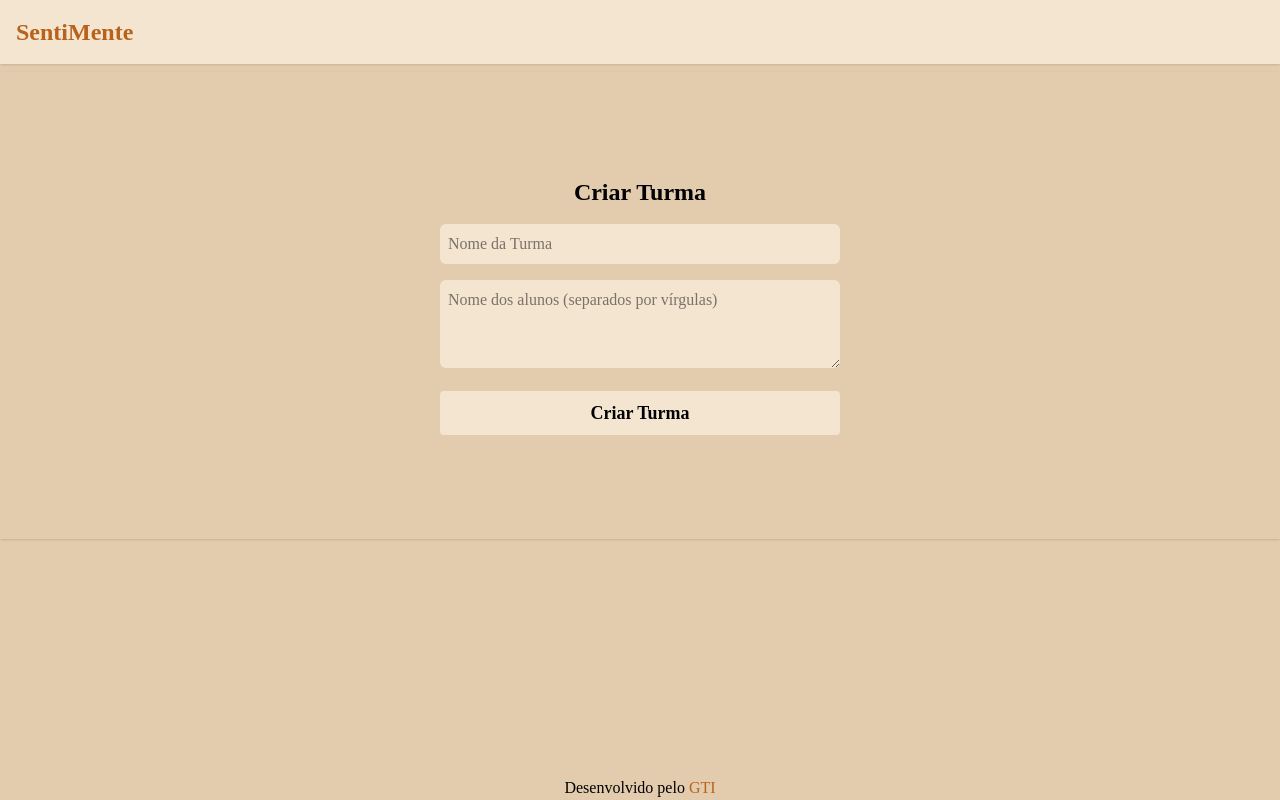
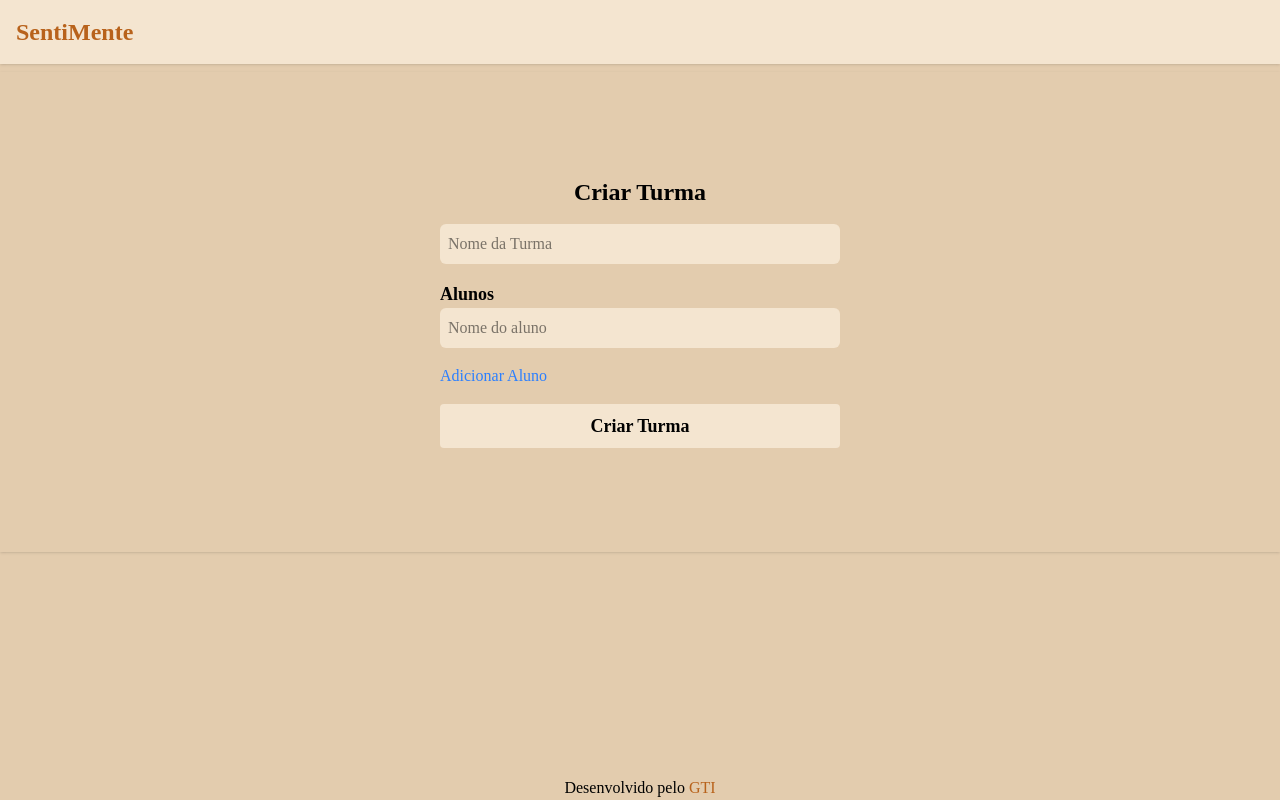
Before and after one commit to FellipeMiguel/react-frontend-sentimente, a React (Vite) app: page /create-class in a window 1280 px wide. Built offline with nearby package versions, Linux system fonts and the light colour scheme; no server answers.

Commit message:
fix: ajeitando o login para o token ser removido no logout

```diff
--- a/src/components/Navbar.jsx
+++ b/src/components/Navbar.jsx
@@ -13,11 +13,11 @@ export default function Navbar() {
         method: "POST",
         credentials: "include",
       });
-      logout(); // Atualiza o estado global de autenticação
-      navigate("/login");
     } catch (error) {
       console.error("Erro ao sair:", error);
     }
+    logout();
+    navigate("/login");
   };
 
   return (
--- a/src/context/AuthContext.jsx
+++ b/src/context/AuthContext.jsx
@@ -1,28 +1,27 @@
-import React, { createContext, useState, useEffect } from "react";
+// AuthContext.jsx
+import { createContext, useState, useEffect } from "react";
 
-// Cria o contexto de autenticação
 export const AuthContext = createContext();
 
-// Componente de Provider para o contexto
 export const AuthProvider = ({ children }) => {
   const [isAuthenticated, setIsAuthenticated] = useState(false);
 
-  // Verifica se o usuário está autenticado ao carregar o app
   useEffect(() => {
     const userLoggedIn = localStorage.getItem("isAuthenticated") === "true";
     setIsAuthenticated(userLoggedIn);
   }, []);
 
-  // Função para fazer login
   const login = () => {
     localStorage.setItem("isAuthenticated", "true");
     setIsAuthenticated(true);
   };
 
-  // Função para fazer logout
   const logout = () => {
+    localStorage.removeItem("token");
     localStorage.removeItem("isAuthenticated");
     setIsAuthenticated(false);
+    // Força recarregamento para limpar estado em memória e redirecionar para login
+    window.location.href = "/login";
   };
 
   return (
--- a/src/pages/ClassAnalytics.jsx
+++ b/src/pages/ClassAnalytics.jsx
@@ -225,9 +225,9 @@ export default function ClassAnalytics() {
                           alt={label}
                           className="mx-auto w-12 h-12"
                         />
-                        <div className="relative h-6 w-full bg-gray-300 mt-2">
+                        <div className="relative h-4 w-full bg-[#F4E5D0] mt-2 rounded-md">
                           <div
-                            className="h-full bg-[#262A56]"
+                            className="h-full bg-[#262A56] rounded-md"
                             style={{
                               width: `${
                                 ((votes[label] || 0) / students.length) * 100
--- a/src/pages/CreateClass.jsx
+++ b/src/pages/CreateClass.jsx
@@ -1,62 +1,87 @@
-// src/pages/CreateClass.jsx
-import React, { useState } from "react";
+import { useState } from "react";
 import { useNavigate, Link } from "react-router-dom";
 import { API_URL } from "../config";
 
 export default function CreateClass() {
   const [className, setClassName] = useState("");
-  const [studentNames, setStudentNames] = useState(""); // Espera uma string separada por vírgulas
+  // Inicialmente, um campo de aluno vazio
+  const [students, setStudents] = useState([{ name: "" }]);
   const [error, setError] = useState("");
   const [success, setSuccess] = useState("");
   const navigate = useNavigate();
+
+  // Atualiza o nome de um aluno na posição index
+  const handleStudentNameChange = (index, value) => {
+    const newStudents = [...students];
+    newStudents[index].name = value;
+    setStudents(newStudents);
+    if (value.trim() !== "") setError(""); // Limpa o erro se o campo for preenchido
+  };
+
+  // Adiciona um novo campo de aluno, mas só se o último campo estiver preenchido
+  const addStudentField = () => {
+    // Verifica se o último campo está vazio
+    if (
+      students.length > 0 &&
+      students[students.length - 1].name.trim() === ""
+    ) {
+      setError("Preencha o campo do aluno antes de adicionar outro.");
+      return;
+    }
+    setError("");
+    setStudents([...students, { name: "" }]);
+  };
+
+  // Remove um campo de aluno
+  const removeStudentField = (index) => {
+    const newStudents = students.filter((_, i) => i !== index);
+    setStudents(newStudents);
+  };
 
   const handleCreateClass = async (e) => {
     e.preventDefault();
     setError("");
     setSuccess("");
 
-    // Converte os nomes dos alunos (string) em array de objetos
-    const studentsArr = studentNames
-      .split(",")
-      .map((name) => name.trim())
-      .filter((name) => name.length > 0)
-      .map((name) => ({ name }));
-
-    // Se desejar exigir ao menos um aluno, descomente a verificação abaixo:
-    // if (studentsArr.length === 0) {
-    //   setError("Pelo menos um aluno válido deve ser fornecido.");
-    //   return;
-    // }
+    if (!className.trim()) {
+      setError("O nome da turma é obrigatório.");
+      return;
+    }
+    // Verifica se há algum campo vazio
+    if (students.some((student) => student.name.trim() === "")) {
+      setError(
+        "Remova os campos vazios ou preencha todos os nomes dos alunos."
+      );
+      return;
+    }
+    const filteredStudents = students.filter(
+      (student) => student.name.trim() !== ""
+    );
+    if (filteredStudents.length === 0) {
+      setError("Adicione pelo menos um aluno.");
+      return;
+    }
 
     try {
-      const token = localStorage.getItem("token");
-      if (!token) {
-        setError("Usuário não autenticado.");
-        return;
-      }
-
       const res = await fetch(`${API_URL}/classes`, {
         method: "POST",
         headers: {
           "Content-Type": "application/json",
-          Authorization: `Bearer ${token}`,
+          Authorization: `Bearer ${localStorage.getItem("token")}`,
         },
-        body: JSON.stringify({ name: className, students: studentsArr }),
+        body: JSON.stringify({ name: className, students: filteredStudents }),
       });
       const data = await res.json();
-
       if (!res.ok) {
-        setError(data.error || "Erro ao criar turma.");
+        setError(data.error);
       } else {
         setSuccess("Turma criada com sucesso!");
-        // Opcional: redireciona para o dashboard após um tempo
         setTimeout(() => {
           navigate("/dashboard");
         }, 2000);
       }
-    } catch (error) {
-      console.error("Erro ao criar turma:", error);
-      setError("Erro ao conectar ao servidor.");
+    } catch (err) {
+      setError("Erro ao conectar ao servidor.", err);
     }
   };
 
@@ -64,7 +89,7 @@ export default function CreateClass() {
     <main className="flex items-center justify-center container mt-2 shadow mx-auto py-20 bg-[#E3CCAE]">
       <div className="max-w-md w-full rounded p-6">
         <h1 className="text-2xl font-bold mb-4 text-center">Criar Turma</h1>
-        {error && <p className="text-red-500 mb-4 text-center">{error}</p>}
+        {error && <p className="text-[#B8621B] mb-4 text-center">{error}</p>}
         {success && (
           <p className="text-green-500 mb-4 text-center">{success}</p>
         )}
@@ -80,13 +105,36 @@ export default function CreateClass() {
             />
           </div>
           <div>
-            <textarea
-              placeholder="Nome dos alunos (separados por vírgulas)"
-              className="w-full p-2 bg-[#F4E5D0] rounded-md outline-none"
-              value={studentNames}
-              onChange={(e) => setStudentNames(e.target.value)}
-              rows="3"
-            ></textarea>
+            <h2 className="text-lg font-semibold">Alunos</h2>
+            {students.map((student, index) => (
+              <div key={index} className="flex items-center mb-2">
+                <input
+                  type="text"
+                  placeholder="Nome do aluno"
+                  className="flex-grow p-2 bg-[#F4E5D0] rounded-md outline-none"
+                  value={student.name}
+                  onChange={(e) =>
+                    handleStudentNameChange(index, e.target.value)
+                  }
+                />
+                {students.length > 1 && (
+                  <button
+                    type="button"
+                    onClick={() => removeStudentField(index)}
+                    className="ml-2 text-[#B8621B]"
+                  >
+                    Excluir
+                  </button>
+                )}
+              </div>
+            ))}
+            <button
+              type="button"
+              onClick={addStudentField}
+              className="mt-2 text-blue-500 hover:underline"
+            >
+              Adicionar Aluno
+            </button>
           </div>
           <button
             type="submit"
--- a/src/pages/Dashboard.jsx
+++ b/src/pages/Dashboard.jsx
@@ -13,7 +13,7 @@ export default function Dashboard() {
     const fetchData = async () => {
       const token = localStorage.getItem("token");
       if (!token) {
-        navigate("/auth/login");
+        navigate("/login");
         return;
       }
 
@@ -26,18 +26,17 @@ export default function Dashboard() {
           },
         });
 
-        console.log("Response status:", res.status);
         if (!res.ok) {
-          console.error("Unauthorized ou erro, redirecionando para login.");
-          navigate("/auth/login");
-        } else {
-          const data = await res.json();
-          console.log("Dados recebidos:", data);
-          setUser(data.user);
+          // Se a resposta não for ok, redireciona para a tela de login
+          navigate("/login");
+          return;
         }
+
+        const data = await res.json();
+        setUser(data.user);
       } catch (error) {
         console.error("Erro ao buscar o usuário:", error);
-        navigate("/auth/login");
+        navigate("/login");
       }
     };
 
@@ -64,8 +63,8 @@ export default function Dashboard() {
     <main className="flex justify-center mt-2 bg-[#E3CCAE]">
       <div className="container w-full bg-[#E3CCAE] shadow-md rounded p-6 text-center">
         <h1 className="text-3xl font-bold mb-4">
-          Bem-vindo ao <span className="text-[#B8621B]">SentiMente</span>
-          {user ? `, ${user.name}` : ""}
+          Bem-vindo ao <span className="text-[#B8621B]">SentiMente</span>,{" "}
+          {user.name}
         </h1>
         <p className="font-semibold">Selecione</p>
         <div className="flex items-center justify-around mt-20 flex-wrap gap-8">
--- a/src/pages/Login.jsx
+++ b/src/pages/Login.jsx
@@ -33,7 +33,7 @@ export default function Login() {
   };
 
   return (
-    <main className="flex items-center justify-center container mt-6 shadow mx-auto py-30">
+    <main className="flex items-center justify-center container mt-2 shadow mx-auto py-30">
       <div className="max-w-md w-full py-6 rounded">
         <h1 className="text-2xl font-bold mb-4 text-center">
           Entre no Sistema
```
